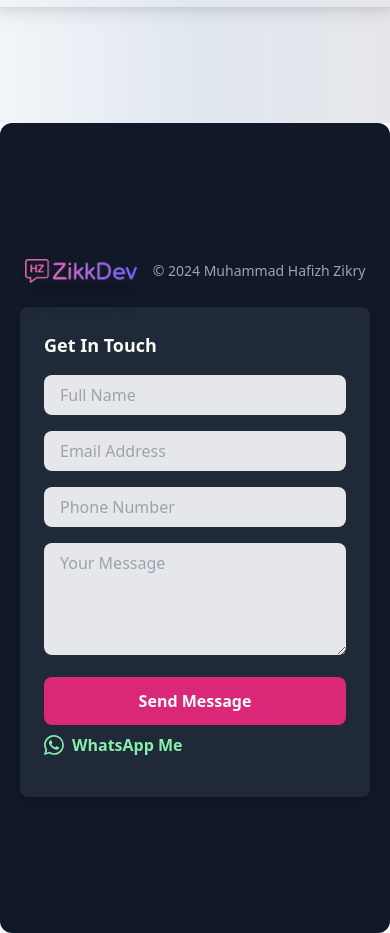
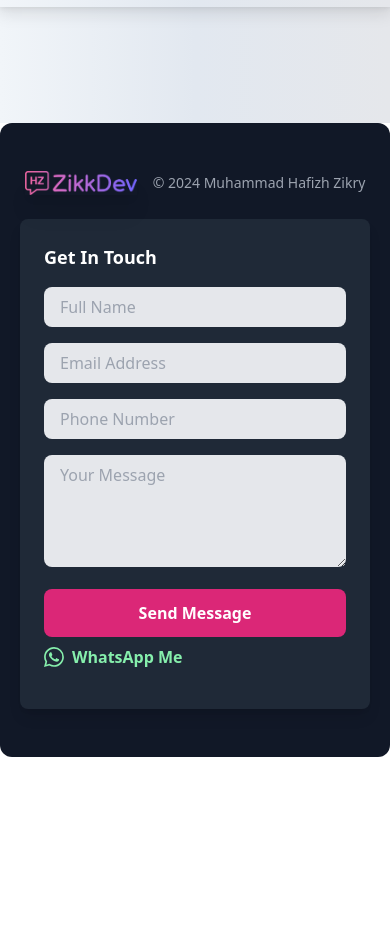
Before and after one commit to hafizhzikry24/PortofolioTailwindcss, a React (Vite) app: page / in a window 390 px wide. Shown: the part 7900-8833 px from the top of the page. After the commit the page ends 8657 px from the top, so only its background shows below. Built offline with nearby package versions, Linux system fonts and the light colour scheme.

Commit message:
fix mobile page

```diff
--- a/src/components/footer.jsx
+++ b/src/components/footer.jsx
@@ -52,8 +52,8 @@ const Footer = () => {
   }, []);
 
   return (
-    <footer className="bg-gray-900 text-white py-24 sm:py-12 rounded-xl " id="contact">
-      <div className="container mx-auto flex flex-col md:flex-row justify-around items-center px-5 animate-fadeInUp py-10">
+    <footer className="bg-gray-900 text-white py-12 sm:py-12 rounded-xl " id="contact">
+      <div className="container mx-auto flex flex-col md:flex-row justify-around items-center px-5 animate-fadeInUp ">
         <div className="flex items-center mb-6 md:mb-0">
           <img
             className="w-28 sm:w-32 shadow-xl transform transition-transform duration-300 hover:scale-105"
```
